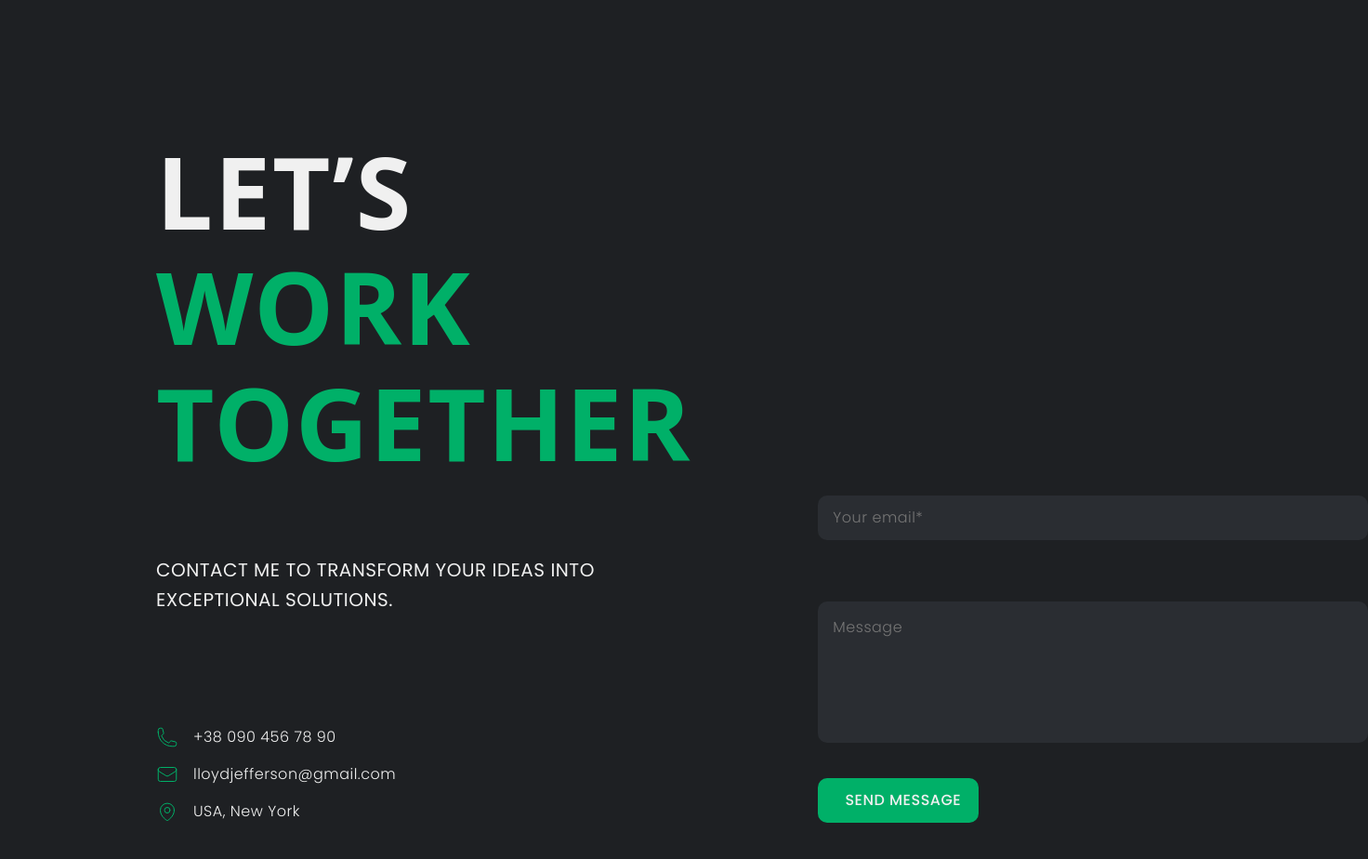
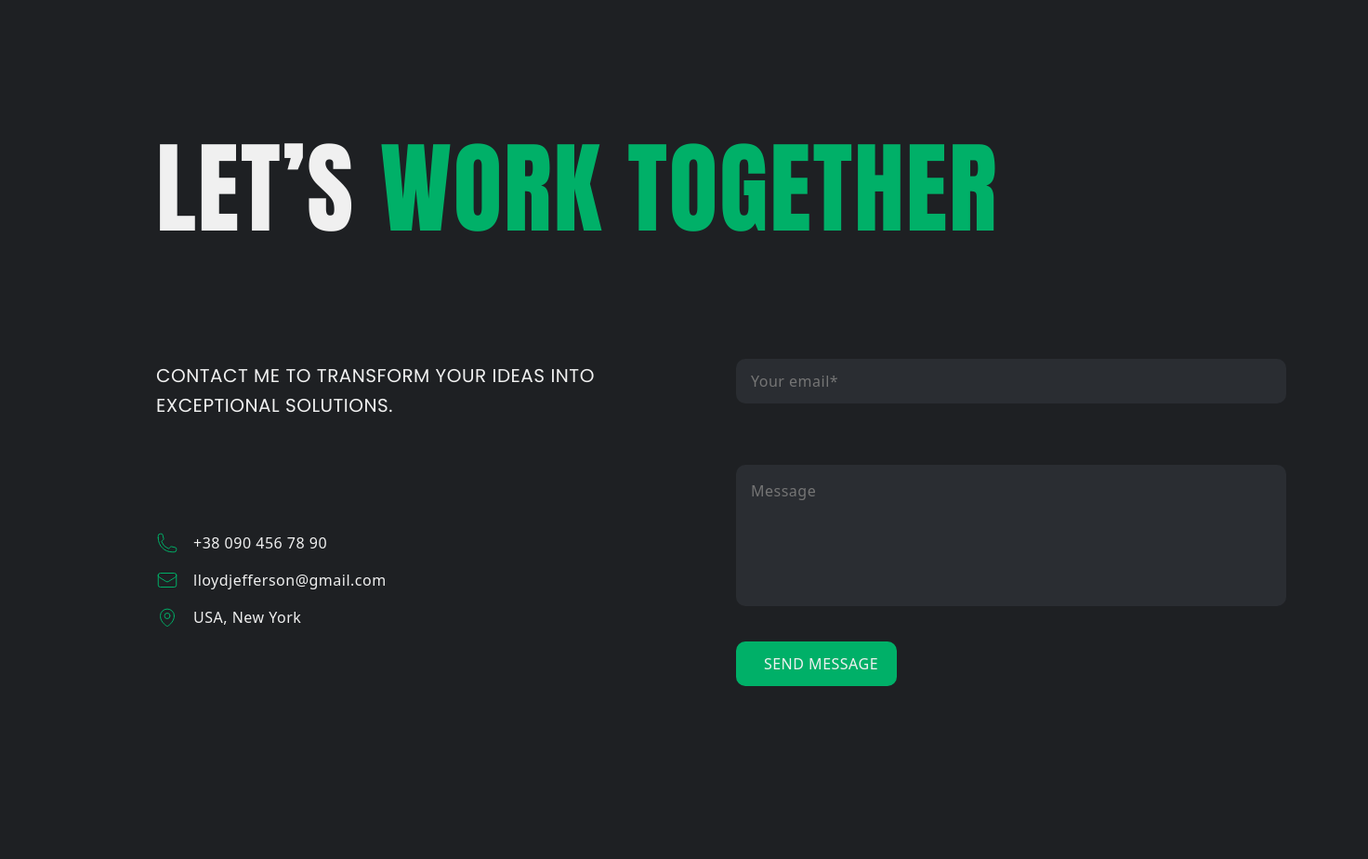
Before and after one commit to AntonSkoro10/CV-L.Jefferson, a website built with Vite: page src/index.html in a window 1280 px wide. Shown: the part 5200-6124 px from the top of the page at 93% size, 1472 px wide, since content can reach past the window. After the commit the page ends 6102 px from the top, so only its background shows below. Built offline with nearby package versions, Linux system fonts and the light colour scheme; what accordion-js would draw is missing.

Commit message:
update title

```diff
--- a/src/css/work-together.css
+++ b/src/css/work-together.css
@@ -13,12 +13,13 @@
 }
 
 .co-work-title {
-  width: 508px;
+  font-family: 'Impact', sans-serif;
   margin-bottom: 40px;
   font-size: 52px;
-
+  font-weight: 400;
   line-height: 1.23;
   letter-spacing: 1.8px;
+  text-align: left;
   text-transform: uppercase;
   color: #00b068;
 }
@@ -45,7 +46,7 @@
 
 .co-work-contact-link {
   display: flex;
-  font-family: Poppins;
+
   font-size: 16px;
   font-weight: 300;
   line-height: 1.5;
@@ -83,7 +84,6 @@
 }
 .co-work-user,
 .co-work-message {
-  font-family: Poppins;
   font-size: 16px;
   font-weight: 300;
   line-height: 1.5;
@@ -111,7 +111,6 @@
   border: none;
   border-radius: 10px;
   color: #f0f0f0;
-  font-family: Poppins;
   font-size: 16px;
   font-weight: 500;
   line-height: 1.5;
@@ -144,14 +143,14 @@
   }
 
   .co-work-title {
-    width: 100%;
     margin-bottom: 63px;
     font-size: 108px;
-    line-height: 1.15;
+    line-height: 1.1;
+    letter-spacing: 1.8px;
+    text-align: left;
   }
   .co-work-after-title {
     font-size: 20px;
-
     line-height: 1.6;
     letter-spacing: 0.5px;
     width: 488px;
@@ -164,7 +163,7 @@
   }
 
   .co-work-form {
-    width: 704px;
+    width: 100%;
   }
 
   .co-work-btn {
@@ -180,21 +179,23 @@
     width: 100%;
   }
 
+  .co-work-wrap {
+    display: flex;
+    flex-wrap: nowrap;
+  }
+
   .desctope-wrap {
+    justify-content: center;
     display: flex;
-    gap: 136px;
+    flex-wrap: wrap;
+    flex-direction: column;
+    justify-content: center;
   }
   .co-work {
     padding-top: 164px;
     padding-bottom: 164px;
   }
 
-  .co-work-title {
-    margin-bottom: 80px;
-    font-size: 108px;
-    line-height: 1.15;
-    letter-spacing: 1.8px;
-  }
   .co-work-after-title {
     margin-bottom: 120px;
 
@@ -209,6 +210,7 @@
   /* FORM */
 
   .co-work-form-wrap {
+    margin-left: 136px;
     margin-top: 60px;
     display: flex;
     flex-direction: column;
--- a/src/partials/work-together.html
+++ b/src/partials/work-together.html
@@ -1,12 +1,10 @@
 <section class="co-work">
   <div class="container">
-    <div class="desctope-wrap">
-      <div class="co-work-wrap">
-        <div class="co-work-title-wrap">
-          <h3 class="co-work-title">
-            <span class="co-work-span">let’s</span> work together
-          </h3>
-        </div>
+    <h3 class="co-work-title">
+      <span class="co-work-span">let’s</span> work together
+    </h3>
+    <div class="co-work-wrap">
+      <div class="desctope-wrap">
         <p class="co-work-after-title">
           Contact me to transform your ideas into exceptional solutions.
         </p>
@@ -53,7 +51,6 @@
             name="username"
             placeholder="Your email*"
           />
-
           <textarea
             class="co-work-message"
             name="feedback"
```
